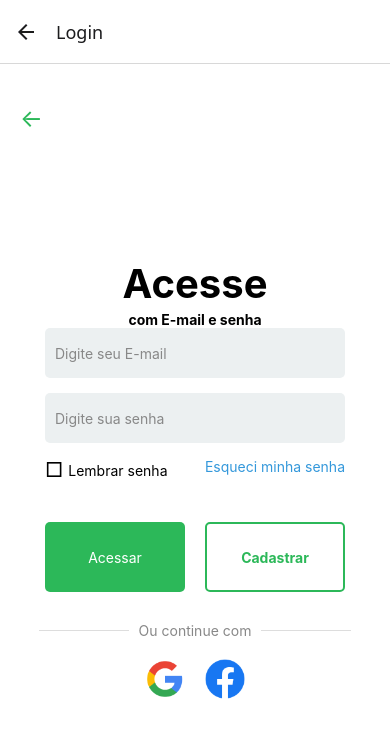
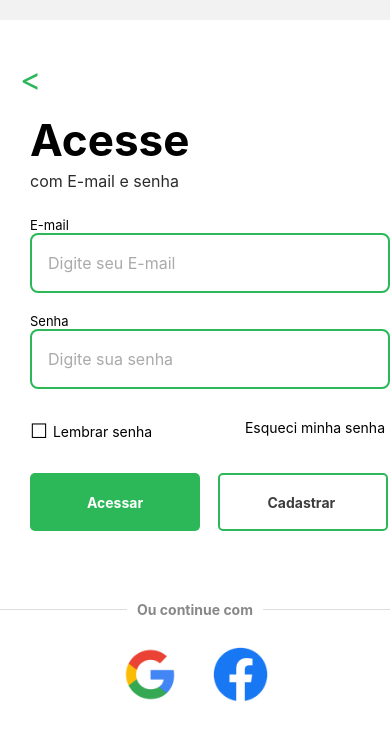
Before and after one commit to carolrocha06/TelaInicial, a React Native app: screen /Login in a window 390 px wide. Shown: the top 740 px of the page. Built offline with nearby package versions, Linux system fonts and the light colour scheme.

Commit message:
prontinhoo

```diff
--- a/App.js
+++ b/App.js
@@ -9,9 +9,9 @@ const Stack = createStackNavigator();
 export default function App() {
   return (
     <NavigationContainer>
-      <Stack.Navigator initialRouteName="Tela1">
-        <Stack.Screen name="Tela1" component={Tela1} />
-        <Stack.Screen name="Login" component={Login} options={{ headerShown: true }} />
+      <Stack.Navigator initialRouteName="Tela Inicial">
+        <Stack.Screen name="Tela Inicial" component={Tela1} />
+        <Stack.Screen name="Login" component={Login} options={{ headerShown: false }} />
       </Stack.Navigator>
     </NavigationContainer>
   );
--- a/screens/Login.js
+++ b/screens/Login.js
@@ -1,113 +1,149 @@
 import { StyleSheet, Text, TextInput, TouchableOpacity, View, Image } from 'react-native';
 import Google from '../assets/Google.png';
 import Facebook from '../assets/Facebook.png';
+import { useState } from "react";
 
-export default function Login() {
+const Login = ({ navigation }) => {
+    const [email, setEmail] = useState("");// estados são como caixinhas onde guardamos informações que podemos mudar
+    const [senha, setSenha] = useState("");// sempre que algo é alterado, essas caixinhas mudam e a tela reflete as mudancas
+    const [lembrar, setLembrar] = useState(false);// exemplo de checkbox
     return (
         <View style={styles.container}>
-            <TouchableOpacity style={{ position: 'absolute', top: 40, left: 20 }}>
-                <Text style={{ fontSize: 24, color: '#2cb859' }}>←</Text>
+
+            <TouchableOpacity
+                style={{ position: 'absolute', top: 40, left: 20, zIndex: 1 }}
+                onPress={() => navigation.goBack()} // setinha verde estilizada para voltar (nao é a padrao do cabecalho)
+            >
+                <Text style={{ fontSize: 32, color: '#2cb859' }}>{'<'}</Text>{/* setinha exatamente como no pdf*/}
             </TouchableOpacity>
 
             <Text style={styles.titulo}>Acesse</Text>
             <Text style={styles.subtitulo}>com E-mail e senha</Text>
 
+            <Text style={styles.texto}>E-mail</Text>
             <TextInput
                 style={styles.input}
                 placeholder="Digite seu E-mail"
-                placeholderTextColor="#888"
+                keyboardType="default" // teclado padrao
+                value={email}
+                onChangeText={setEmail}
+                placeholderTextColor="#aaa"
             />
 
+            <Text style={styles.texto}>Senha</Text>
             <TextInput
                 style={styles.input}
                 placeholder="Digite sua senha"
-                placeholderTextColor="#888"
-                secureTextEntry={true}
+                keyboardType="numeric" // teclado apenas com numeros (igual no pdf)
+                value={senha}
+                onChangeText={setSenha}
+                secureTextEntry // para deixar a senha sem mostrar os caracteres
+                placeholderTextColor="#aaa"
             />
 
-            <View style={styles.optionsRow}>
-                <View style={{ flexDirection: 'row', alignItems: 'center' }}>
-                    <Text style={{ fontSize: 20, marginRight: 5 }}>□</Text>
+            <View style={styles.optionsRow}>{/*checkbox para lembrar senha*/}
+                <TouchableOpacity
+                    style={{ flexDirection: 'row', alignItems: 'center' }}// row para alinhar o texto e a caixa de seleção
+                    onPress={() => setLembrar(!lembrar)}
+                >
+                    <Text style={{ fontSize: 20, marginRight: 5 }}>
+                        {lembrar ? '☑' : '☐'}
+                    </Text>
                     <Text style={{ fontSize: 14 }}>Lembrar senha</Text>
-                </View>
+                </TouchableOpacity>
                 <TouchableOpacity>
-                    <Text style={{ fontSize: 14, color: '#3498db' }}>Esqueci minha senha</Text>
+                    <Text style={{ fontSize: 14 }}>Esqueci minha senha</Text>
                 </TouchableOpacity>
             </View>
 
-            <View style={{ flexDirection: 'row', justifyContent: 'space-between', width: 300, marginTop: 20 }}>
+            <View style={{ flexDirection: 'row', justifyContent: 'space-between', width: 300, marginTop: 10 }}>
                 <TouchableOpacity
-                    style={{ height: 70, width: 140, backgroundColor: '#2cb859', borderRadius: 5, justifyContent: 'center', alignItems: 'center' }}>
-                    <Text style={styles.mensagem}>Acessar</Text>
+                    style={{ marginRight: 18, height: 58, width: 170, backgroundColor: '#2cb859', borderRadius: 5, justifyContent: 'center', alignItems: 'center', marginLeft: 30 }}>
+                    <Text style={styles.mensagem}>Acessar</Text> {/* botao para Acessar*/}
                 </TouchableOpacity>
 
                 <TouchableOpacity
-                    style={{ height: 70, width: 140, backgroundColor: 'white', borderColor: '#2cb859', borderWidth: 2, borderRadius: 5, justifyContent: 'center', alignItems: 'center' }}>
-                    <Text style={[styles.escrita, { color: '#2cb859' }]}>Cadastrar</Text>
+                    style={{ height: 58, width: 170, backgroundColor: 'white', borderColor: '#2cb859', borderWidth: 2, borderRadius: 5, justifyContent: 'center', alignItems: 'center' }}>
+                    <Text style={[styles.escrita, { fontWeight: 'bold', color: '#3e3e3eff', gap: 10 }]}>Cadastrar </Text>
                 </TouchableOpacity>
             </View>
 
-            <View style={{ flexDirection: 'row', alignItems: 'center', marginTop: 30, width: '80%' }}>
+            <View style={{ flexDirection: 'row', alignItems: 'center', marginTop: 70, width: '100%' }}>
                 <View style={{ flex: 1, height: 1, backgroundColor: '#ddd' }} />
-                <Text style={{ marginHorizontal: 10, color: '#888', fontSize: 14 }}>Ou continue com</Text>
+                <Text style={{ alignItems: 'center', justifyContent: 'center', marginHorizontal: 10, color: '#888', fontSize: 14, fontWeight: 'bold' }}>Ou continue com</Text>
                 <View style={{ flex: 1, height: 1, backgroundColor: '#ddd' }} />
             </View>
 
-            <View style={{ flexDirection: 'row', justifyContent: 'center', marginTop: 20, gap: 20 }}>
+            <View style={{ flexDirection: 'row', justifyContent: 'center', marginTop: 29, gap: 35 }}> {/* espaço entre as duas imagens */}
                 <TouchableOpacity>
                     <Image
                         source={Google}
-                        style={{ height: 40, width: 40 }}
+                        style={{ height: 55, width: 55 }}
                     />
                 </TouchableOpacity>
                 <TouchableOpacity>
                     <Image
                         source={Facebook}
-                        style={{ height: 40, width: 40 }}
+                        style={{ height: 55, width: 55 }}
                     />
                 </TouchableOpacity>
             </View>
         </View>
     );
-}
+};
 
 const styles = StyleSheet.create({
     container: {
         flex: 1,
         backgroundColor: '#fff',
-        alignItems: 'center',
-        justifyContent: 'center',
+        marginTop: 20,
+        paddingTop: 93 // espaco entre o topo da tela e o conteudo
     },
-    titulo: {
-        fontSize: 40,
-        margin: 3,
+    titulo: { // Acesse
+        fontSize: 44,
         fontWeight: 'bold',
-        marginTop: 50,
+        marginBottom: 4,
+        marginLeft: 30
     },
-    subtitulo: {
+    subtitulo: { // com E-mail e senha
+        fontSize: 16,
+        marginBottom: 10,
+        color: '#2b2b2bff',
+        marginLeft: 30,
+        marginBottom: 26
+    },
+    texto: { // textos acima das textInputs
+        fontSize: 13,
+        marginLeft: 30,
+    },
+    mensagem: { // Acessar no botao verde
+        color: 'white',
         fontSize: 14,
         fontWeight: 'bold',
     },
-    mensagem: {
-        color: 'white',
+    escrita: { // Cadastrar no botao branco com borda verde (ao lado do botao verde)
+        fontSize: 14,
     },
-    escrita: {
-        padding: 20,
-        fontWeight: 'bold',
+    input: { // textInput com o teclado padrao do sistema e a outra numerico
+        width: 360,
+        height: 60,
+        borderColor: '#2cb859',
+        borderWidth: 2,
+        borderRadius: 8,
+        paddingHorizontal: 16,
+        marginBottom: 20,
+        fontSize: 16,
+        marginLeft: 30,
     },
-    input: {
-        height: 50,
-        width: 300,
-        backgroundColor: '#ecf0f1',
-        paddingHorizontal: 10,
-        borderRadius: 5,
-        marginBottom: 15,
-        color: '#2c3e50',
-    },
+
     optionsRow: {
+        marginTop: 10,
+        marginLeft: 30,
         flexDirection: 'row',
         justifyContent: 'space-between',
-        width: 300,
+        width: 355, // espaco entre as duas escritas
         marginBottom: 20,
     },
 });
+
+export default Login;
--- a/screens/Tela1.js
+++ b/screens/Tela1.js
@@ -3,9 +3,6 @@ import Casual from '../assets/Casual_dog.png';
 import Google from '../assets/Google.png';
 
 const Tela1 = ({ navigation }) => {
-    const navegarLogin = () => {
-        navigation.navigate("Login");
-    }
     return (
         <View style={styles.container}>
             <Image
@@ -17,8 +14,9 @@ const Tela1 = ({ navigation }) => {
             <Text style={styles.subtitulo}>Como deseja acessar? </Text>
 
             <TouchableOpacity
-                style={{ height: 70, width: 300, backgroundColor: '#2cb859', padding: 9, borderColor: "white", borderWidth: 2, borderRadius: 5, marginTop: 45, justifyContent: 'flex-start', alignItems: 'center', flexDirection: 'row', gap: 35 }} >
-
+                style={{ height: 70, width: 300, backgroundColor: '#2cb859', padding: 9, borderColor: "white", borderWidth: 2, borderRadius: 5, marginTop: 45, justifyContent: 'flex-start', alignItems: 'center', flexDirection: 'row', gap: 35 }}
+                onPress={() => navigation.navigate('Login')} // exemplo do pdf: onPress={() => alert('Você já clicou!')}
+            >
                 <Image
                     source={Google}
                     style={{ height: 40, width: 40 }}
```
